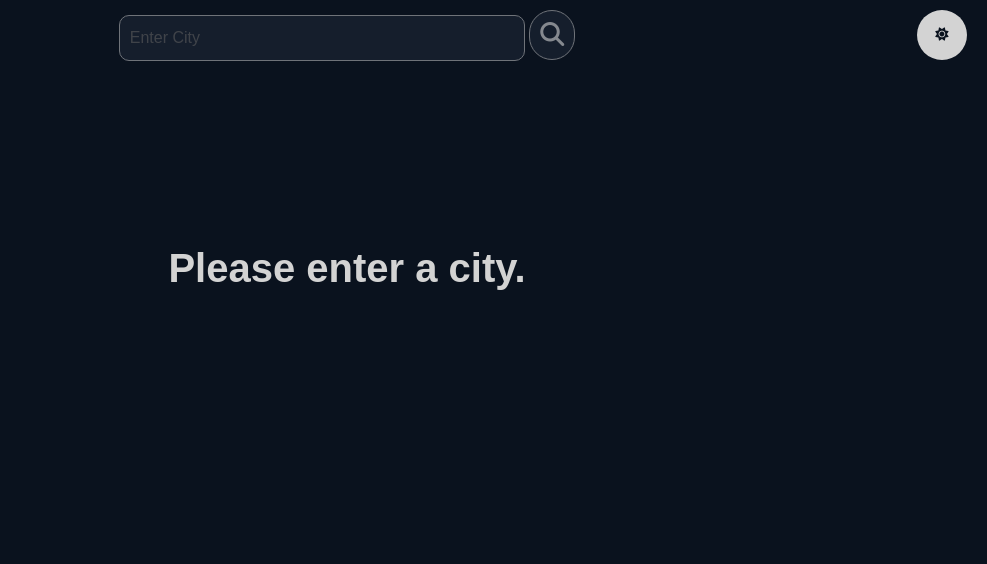
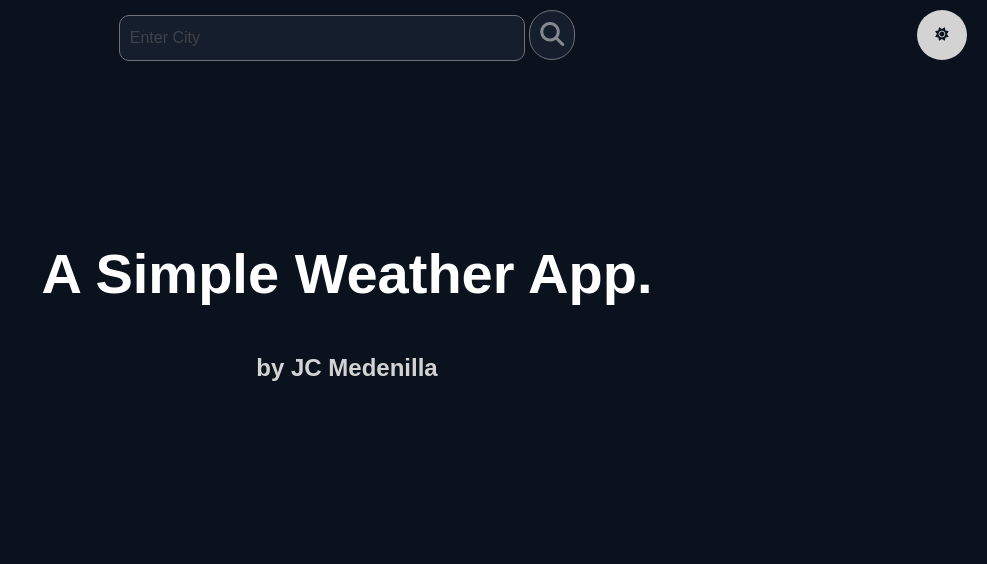
Before and after one commit to jaysi17/weatherAppProject, a plain HTML site: page index.html in a window 1280 px wide. Shown: the whole page, without its empty margins (293-1280 px from the left). Drawn offline with Linux system fonts and the light colour scheme.

Commit message:
4: changes on landing page

```diff
--- a/index.html
+++ b/index.html
@@ -17,7 +17,8 @@
     </form>
 
     <div class="opening" style="display: block;">
-        <p>Please enter a city.</p>
+        <h1>A Simple Weather App.</h1><br>
+        <p style="font-size: 1.5rem;">by JC Medenilla</p>
     </div>
 
     <div class="card" style="display: none;">
```
